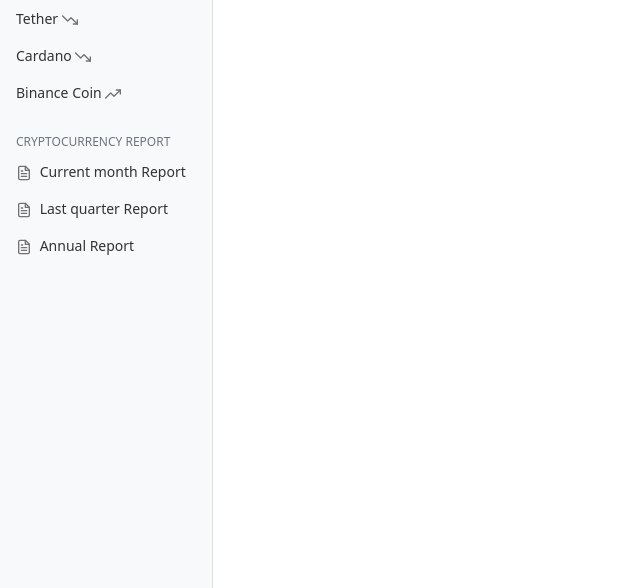
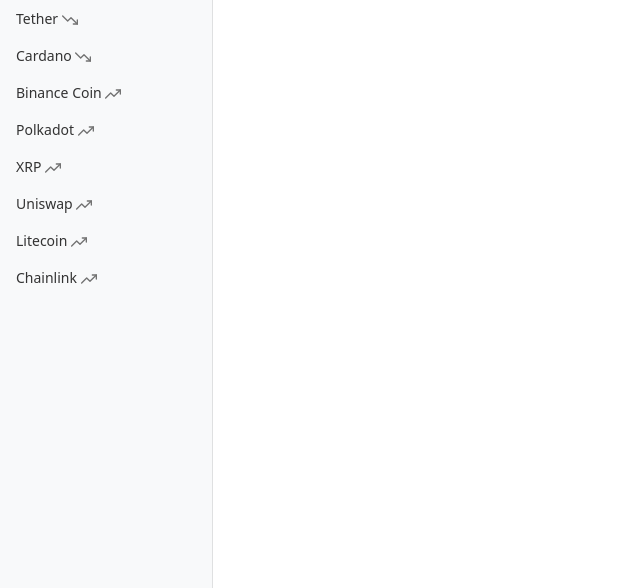
Before and after one commit to Frostbox31/OOPProject, a Flask app: template Web_scraping/layout/templates/layouts.html in a window 1280 px wide. Shown: the part 212-800 px from the top of the page, without its empty margins (0-640 px from the left). Run offline with Flask 2, Linux system fonts and the light colour scheme; the template is opened without the code that fills it, so the values that code supplies are empty; some libraries are stand-ins or nearby versions.

Commit message:
layout update - v2.1

```diff
--- a/Web_scraping/layout/templates/layouts.html
+++ b/Web_scraping/layout/templates/layouts.html
@@ -77,15 +77,45 @@
                 <span data-feather="trending-up"></span>
               </a>
             </li>
+            <li class="nav-item">
+              <a class="nav-link" href="{{url_for('binance')}}">
+                Polkadot
+                <span data-feather="trending-up"></span>
+              </a>
+            </li>
+            <li class="nav-item">
+              <a class="nav-link" href="{{url_for('binance')}}">
+                XRP
+                <span data-feather="trending-up"></span>
+              </a>
+            </li>
+            <li class="nav-item">
+              <a class="nav-link" href="{{url_for('binance')}}">
+                Uniswap
+                <span data-feather="trending-up"></span>
+              </a>
+            </li>
+            <li class="nav-item">
+              <a class="nav-link" href="{{url_for('binance')}}">
+                Litecoin
+                <span data-feather="trending-up"></span>
+              </a>
+            </li>
+            <li class="nav-item">
+              <a class="nav-link" href="{{url_for('binance')}}">
+                Chainlink
+                <span data-feather="trending-up"></span>
+              </a>
+            </li>
           </ul>
 
-          <h6 class="sidebar-heading d-flex justify-content-between align-items-center px-3 mt-4 mb-1 text-muted">
+          <!-- <h6 class="sidebar-heading d-flex justify-content-between align-items-center px-3 mt-4 mb-1 text-muted">
             <span>CryptoCurrency Report</span>
             <a class="link-secondary" href="#" aria-label="Add a new report">
-              <!-- <span data-feather="plus-circle"></span> -->
+              <span data-feather="plus-circle"></span>
             </a>
-          </h6>
-          <ul class="nav flex-column mb-2">
+          </h6> -->
+          <!-- <ul class="nav flex-column mb-2">
             <li class="nav-item">
               <a class="nav-link" href="#">
                 <span data-feather="file-text"></span>
@@ -104,7 +134,7 @@
                 Annual Report
               </a>
             </li>
-          </ul>
+          </ul> -->
         </div>
       </nav>
 
```
